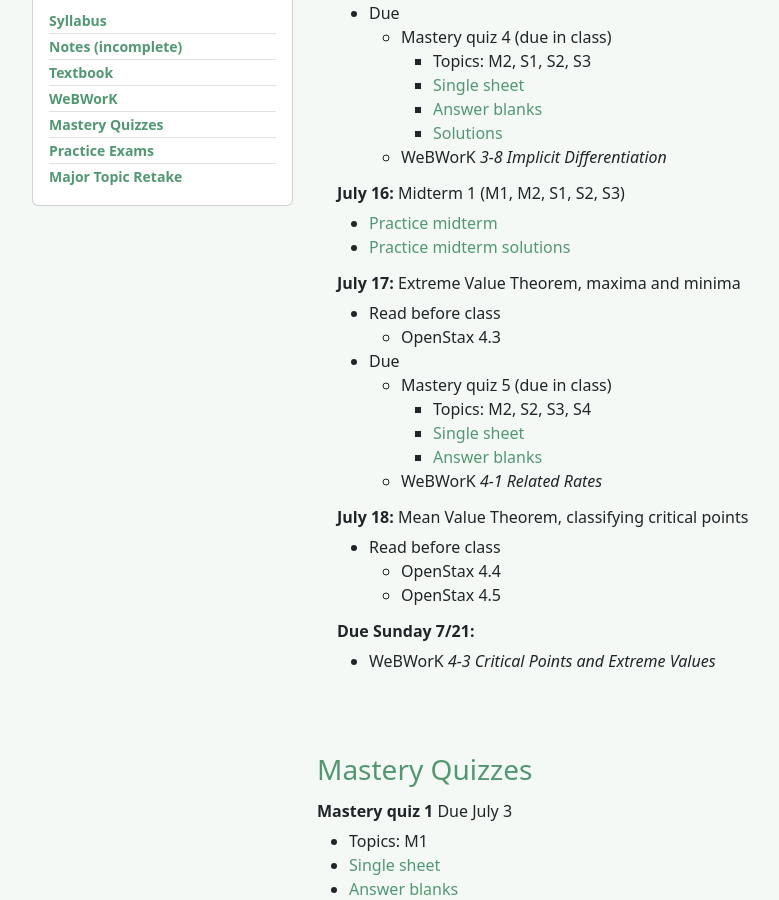
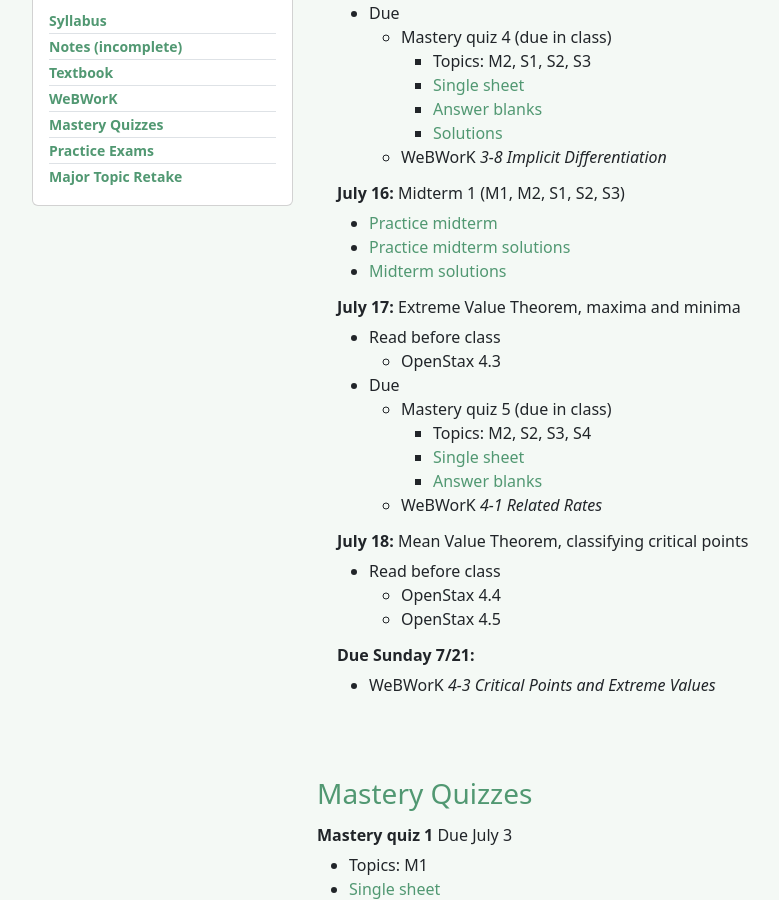
Before and after one commit to bncling/bncl-site, a Jekyll site: the page built from _courses/GW1231_summer_24.markdown, in a window 1280 px wide and 900 px high, scrolled down 385 px. Shown: the whole window, without its empty margins (50-829 px from the left). Built offline with Jekyll 4.4.1, drawn with Linux system fonts in a browser that asks for light colours.

Commit message:
rebuilding site Wed Jul 17 11:44:26 EDT 2024

```diff
--- a/_courses/GW1231_summer_24.markdown
+++ b/_courses/GW1231_summer_24.markdown
@@ -142,6 +142,7 @@ Some of the most common things that trip people up in this course are more to do
 ###### **July 16:** Midterm 1 (M1, M2, S1, S2, S3)
 - [Practice midterm](/assets/documents/practice_midterm1.pdf)
 - [Practice midterm solutions](/assets/documents/practice_midterm1_solutions.pdf)
+- [Midterm solutions](/assets/documents/midterm1_solutions.pdf)
 
 ###### **July 17:** Extreme Value Theorem, maxima and minima
 - Read before class
@@ -324,3 +325,4 @@ Some of the most common things that trip people up in this course are more to do
 - Topics: M1, M2, S1, S2, S3
 - [Practice midterm](/assets/documents/practice_midterm1.pdf)
 - [Practice midterm solutions](/assets/documents/practice_midterm1_solutions.pdf)
+- [Midterm solutions](/assets/documents/midterm1_solutions.pdf)
```
Also changed, not shown: 1 other file.
